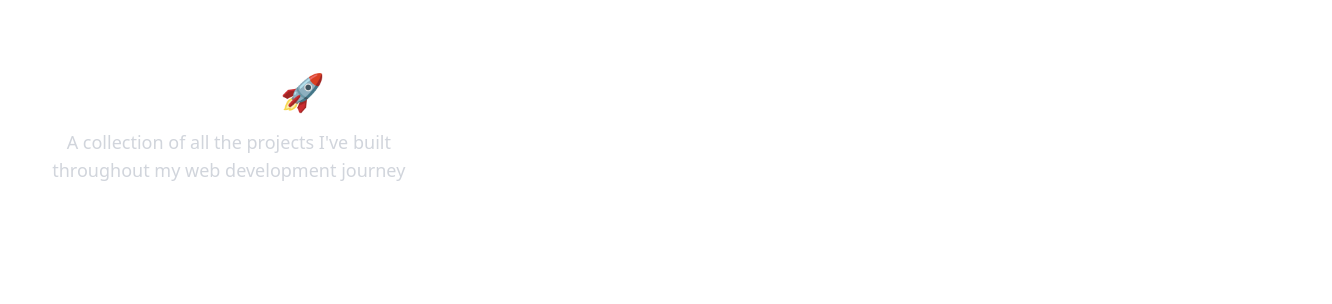
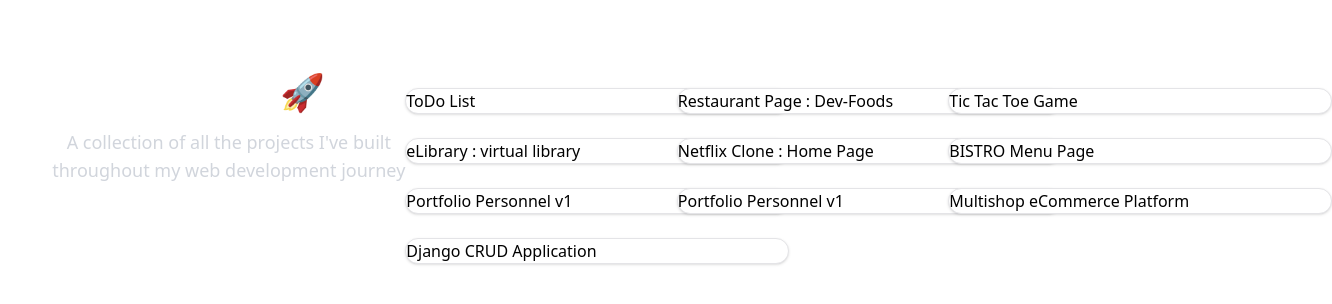
Before and after one commit to Lil-Code30/indie-project-page, a React (Vite) app: page / in a window 1280 px wide. Shown: the top 304 px of the page, 1332 px wide, since content can reach past the window. Built offline with nearby package versions, Linux system fonts and the light colour scheme.

Commit message:
adding project data and types

```diff
--- a/src/data/projectData.ts
+++ b/src/data/projectData.ts
@@ -1,56 +1,195 @@
-/*
-Sample project data
-{
-    id: "weather-app",
-    title: "Weather Dashboard",
-    description:
-      "A weather application that fetches real-time weather data from OpenWeatherMap API. Features current weather, 5-day forecast, and location search functionality.",
-    shortDescription: "Weather app with API integration and forecasts",
-    technologies: ["React", "TypeScript", "Tailwind CSS", "OpenWeatherMap API"],
-    category: "Frontend",
-    difficulty: "Intermediate",
-    codeUrl: "https://github.com/yourusername/weather-dashboard",
-    demoUrl: "https://your-weather-app.vercel.app",
-    images: {
-      thumbnail: "/images/projects/weather-app/thumbnail.png",
-      screenshots: [
-        "/images/projects/weather-app/screenshot1.png",
-        "/images/projects/weather-app/screenshot2.png",
-        "/images/projects/weather-app/screenshot3.png",
-      ],
-    },
-    startDate: "2023-06-10",
-    completionDate: "2023-07-02",
-    status: "Completed",
-    features: [
-      "Current weather display",
-      "5-day weather forecast",
-      "Location search",
-      "Geolocation support",
-      "Weather icons and animations",
-      "Unit conversion (Celsius/Fahrenheit)",
-      "Responsive design",
-    ],
-    challenges: [
-      "API integration and error handling",
-      "Managing complex state",
-      "Implementing geolocation",
-      "Handling different weather conditions",
-    ],
-    learnings: [
-      "REST API consumption",
-      "TypeScript interfaces",
-      "Error boundary implementation",
-      "Advanced React hooks",
-      "Tailwind CSS utilities",
-    ],
-    tags: ["api-integration", "typescript", "weather", "geolocation"],
-    isFeatured: true,
-  },
-
-*/
-
 import type { Project } from "@/data/types";
 import { v4 as uuidv4 } from "uuid";
 
-export const projects: Project[] = [];
+export const projects: Project[] = [
+  // ended t Weather APP
+  {
+    id: uuidv4(),
+    title: "ToDo List",
+    description:
+      "A simple ToDo list application built with HTML, CSS, and JavaScript.",
+    technologies: ["HTML", "CSS", "JavaScript", "Webpack", "localStorage"],
+    category: "Frontend",
+    difficulty: "Intermediate",
+    codeUrl: "https://github.com/Lil-Code30/To-Do_List",
+    demoUrl: "https://lil-code30.github.io/To-Do_List/",
+    thumbnail: "/images/projects/To-Do_List.png",
+    status: "Completed",
+    features: [
+      "Add, edit, and delete tasks",
+      "Mark tasks as complete or incomplete",
+      "Filter tasks by category (all, work, personal, etc.)",
+      "Persist tasks using localStorage",
+      "Responsive design for various devices",
+      "Clean and modern design",
+    ],
+  },
+  {
+    id: uuidv4(),
+    title: "Restaurant Page : Dev-Foods",
+    description:
+      "This project was created as part of The Odin Project’s Full Stack Developer path. It is a restaurant website with content managed using JavaScript.",
+    technologies: ["HTML", "CSS", "JavaScript"],
+    category: "Frontend",
+    difficulty: "Intermediate",
+    codeUrl: "https://github.com/Lil-Code30/Restaurant-Page",
+    demoUrl: "https://lil-code30.github.io/Restaurant-Page/",
+    thumbnail: "/images/projects/Restaurant-Page.png",
+    status: "Completed",
+    features: [
+      "Dynamic content loading with JavaScript",
+      "User-friendly interface",
+      "Menu display with categories",
+      "Clean and modern design",
+    ],
+  },
+  {
+    id: uuidv4(),
+    title: "Tic Tac Toe Game",
+    description:
+      "A classic Tic Tac Toe game built with HTML, CSS, and JavaScript. Play against a friend in a two-player mode.",
+    technologies: ["HTML", "CSS", "JavaScript"],
+    category: "Frontend",
+    difficulty: "Beginner",
+    codeUrl: "https://github.com/Lil-Code30/Tic-Tac-Toe_Game",
+    demoUrl: "https://lil-code30.github.io/Tic-Tac-Toe_Game/",
+    thumbnail: "/images/projects/Tic-Tac-Toe_Game.png",
+    status: "Completed",
+    features: [
+      "Two-player mode",
+      "Responsive design for various devices",
+      "User-friendly interface",
+      "Win detection and draw scenarios",
+      "Clean and modern design",
+    ],
+  },
+  {
+    id: uuidv4(),
+    title: " eLibrary : virtual library",
+    description:
+      "This project was created as part of The Odin Project’s Full Stack Developer path. It is a virtual library that allows adding, deleting, and managing books with JavaScript.",
+    technologies: ["HTML", "CSS", "JavaScript"],
+    category: "Frontend",
+    difficulty: "Beginner",
+    codeUrl: "https://github.com/Lil-Code30/eLibrary",
+    demoUrl: "https://lil-code30.github.io/eLibrary/",
+    thumbnail: "/images/projects/elibrary.png",
+    status: "Completed",
+    features: [
+      "Responsive design for various devices",
+      "Reading and unreading functionality",
+      "User-friendly interface",
+      "CRUD operations for managing books",
+      "Clean and modern design",
+    ],
+  },
+  {
+    id: uuidv4(),
+    title: "Netflix Clone : Home Page",
+    description: "A clone of the Netflix home page streaming platform",
+    technologies: ["HTML", "CSS"],
+    category: "Frontend",
+    difficulty: "Beginner",
+    codeUrl: "https://github.com/Lil-Code30/netflix-clone-v1",
+    thumbnail: "/images/projects/netflix-clone-v1.png",
+    status: "Archived",
+    features: [
+      "Responsive layout",
+      "Navigation bar with logo and search",
+      "Hero section with background image",
+    ],
+  },
+  {
+    id: uuidv4(),
+    title: "BISTRO Menu Page",
+    description: 'Resto menu of "BISTRO BEEF & RESTO"',
+    technologies: ["HTML", "CSS"],
+    category: "Frontend",
+    difficulty: "Beginner",
+    codeUrl: "https://github.com/Lil-Code30/Bistro_menupage",
+    demoUrl: "https://lil-code30.github.io/Bistro_menupage/",
+    thumbnail: "/images/projects/bistro-menu-page.png",
+    status: "Completed",
+    features: [
+      "Header with logo and contact information",
+      "Menu categories (Starters, Main Courses, Desserts, Beverages)",
+      "Mostly suitable for desktop view",
+      "Clean and modern design",
+    ],
+  },
+  {
+    id: uuidv4(),
+    title: "Portfolio Personnel v1",
+    description: "Limos is a transportation booking platform. Just Frontend.",
+    technologies: ["HTML", "CSS"],
+    category: "Frontend",
+    difficulty: "Beginner",
+    codeUrl: "https://github.com/Lil-Code30/LIMOS-site-web_HTML-CSS",
+    demoUrl: "https://limos.vercel.app/",
+    thumbnail: "/images/projects/limos.png",
+    status: "Completed",
+    features: [
+      "Homepage with hero section",
+      "Services overview",
+      "Booking form",
+      "Contact information",
+      "Responsive design for all devices",
+    ],
+  },
+  {
+    id: uuidv4(),
+    title: "Portfolio Personnel v1",
+    description:
+      "Personal Portfolio – A project developed as part of the Responsive Web Design certification from freeCodeCamp.",
+    technologies: ["HTML", "CSS"],
+    category: "Frontend",
+    difficulty: "Beginner",
+    codeUrl: "https://github.com/Lil-Code30/mon-portfolio-v1",
+    demoUrl: "https://ismael-loko-v1.vercel.app/",
+    thumbnail: "/images/projects/mon-portfolio-v1.png",
+    status: "Completed",
+    features: [
+      "Introduction section with a catchy banner",
+      "'About' section to introduce the developer",
+      "Project gallery with interactive previews",
+      "Responsive design adapted to all screens",
+    ],
+  },
+  {
+    id: uuidv4(),
+    title: "Multishop eCommerce Platform",
+    description:
+      "An eCommerce web application built with Django, designed for multimedia products like phones, shoes, computers, and more.",
+    technologies: ["Django", "Python", "SQLite", "HTML", "CSS", "Bootstrap"],
+    category: "Full-Stack",
+    difficulty: "Intermediate",
+    codeUrl: "https://github.com/Lil-Code30/django-ecommerce",
+    thumbnail: "/images/projects/django-ecommerce.png",
+    status: "Paused",
+    features: [
+      "Product catalog with categories",
+      "Dynamic homepage displaying featured and recent products",
+      "Admin dashboard for managing products, categories, and orders",
+      "Responsive design for all device types",
+    ],
+  },
+  {
+    id: uuidv4(),
+    title: "Django CRUD Application",
+    description:
+      "This is a simple Django-based web application that demonstrates basic CRUD (Create, Read, Update, Delete) operations. The app is designed to manage records, such as entries of a new employee (Full name, Email, Telephone, ...), in an easy-to-use web interface.",
+    technologies: ["Django", "Python", "SQLite", "HTML", "CSS", "Bootstrap"],
+    category: "Full-Stack",
+    difficulty: "Beginner",
+    codeUrl: "https://github.com/Lil-Code30/django-crud-app",
+    thumbnail: "/images/projects/django-crud-app.png",
+    status: "Completed",
+    features: [
+      "Create, Read, Update, Delete operations",
+      "User-friendly interface",
+      "Form validation",
+      "Responsive design",
+      "SQLite database integration",
+    ],
+  },
+];
--- a/src/data/types.ts
+++ b/src/data/types.ts
@@ -3,7 +3,6 @@ export interface Project {
   id: string;
   title: string;
   description: string;
-  shortDescription?: string;
 
   // Technical Details
   technologies: string[];
@@ -13,7 +12,9 @@ export interface Project {
     | "Backend"
     | "Mobile"
     | "CLI"
+    | "API"
     | "Learning"
+    | "Package"
     | "Experimental";
   difficulty: "Beginner" | "Intermediate" | "Advanced";
 
@@ -22,10 +23,7 @@ export interface Project {
   codeUrl: string;
 
   // Media
-  images: {
-    thumbnail: string;
-    screenshots?: string[];
-  };
+  thumbnail: string;
 
   status: "Completed" | "In Progress" | "Paused" | "Archived";
   features: string[];
```
